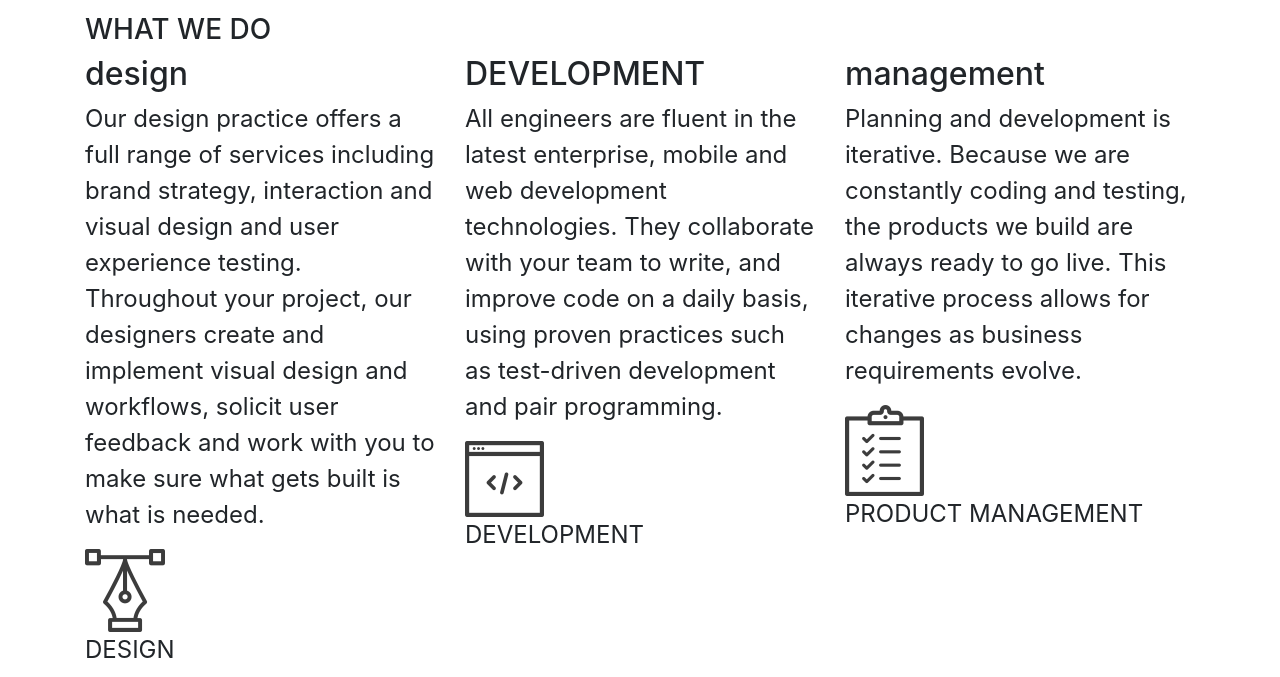
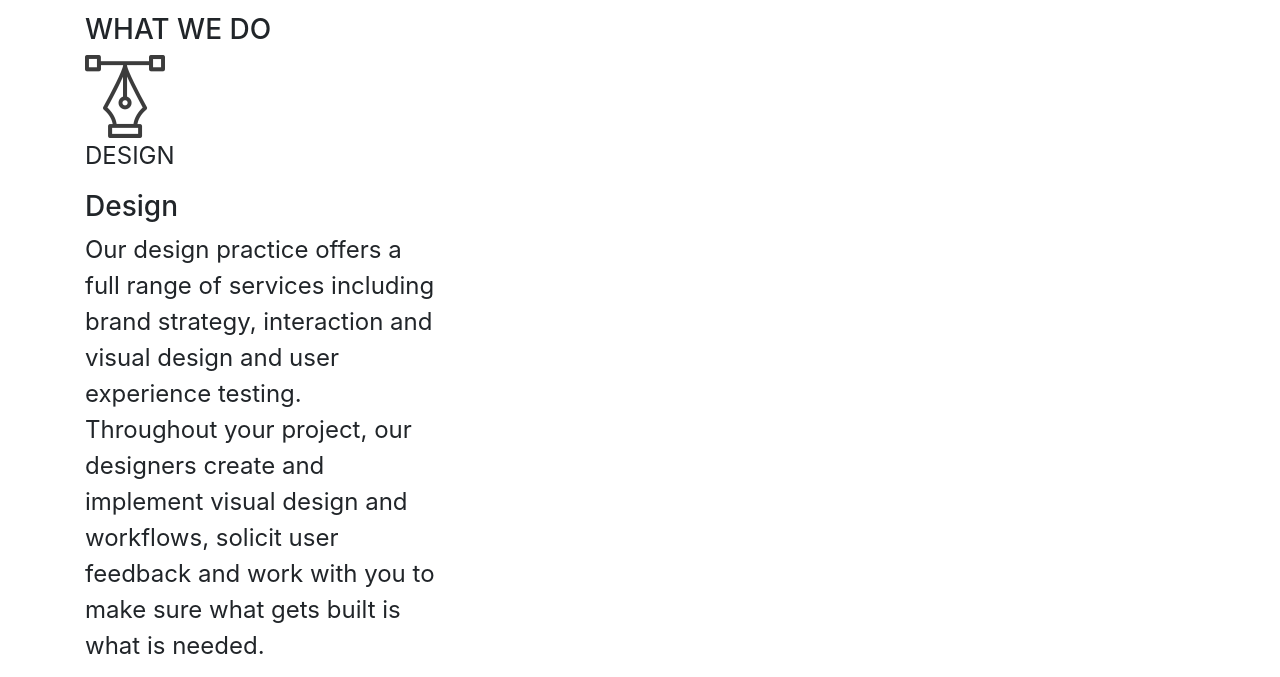
Before and after one commit to angiewambui/delani-studio, a plain HTML site: page index.html in a window 1280 px wide. Shown: the part 671-1348 px from the top of the page. Drawn offline with Linux system fonts and the light colour scheme; files whose address does not match are found by name.

Commit message:
added image for design

```diff
--- a/index.html
+++ b/index.html
@@ -37,18 +37,20 @@
         <h3>WHAT WE DO</h3>
         <div class="row">
             <div class="col-md-4">
-                <div id="design">
-                    <h2 class="title">design</h2>
-                    <p>Our design practice offers a full range of services including brand strategy, interaction and
+                <div id="hiddendesign">
+                    <span class="clickable"><img src="/home/slwala/Documents/angie-programming-projects/delani-studio/IP3-master/assets/services_icons/design_icon.png"></span>
+                    <p>DESIGN</p>
+                </div>
+                <iv class="showingdesign">
+                    <span class="clickable"><h3>Design</h3></span>
+
+                    <p id="design">Our design practice offers a full range of services including brand strategy, interaction and
                         visual design and user experience testing.
                         Throughout your project, our designers create and implement visual design and workflows, solicit
                         user feedback and work with you to make sure what gets built is what is needed.
                     </p>
                 </div>
-                <div id="designimage">
-                    <img src="/home/slwala/Documents/angie-programming-projects/delani-studio/IP3-master/assets/services_icons/design_icon.png"
-                        alt="design image">
-                    <p>DESIGN</p>
+            </div>
                 </div>
             </div>
                 <div class="col-md-4">
```
